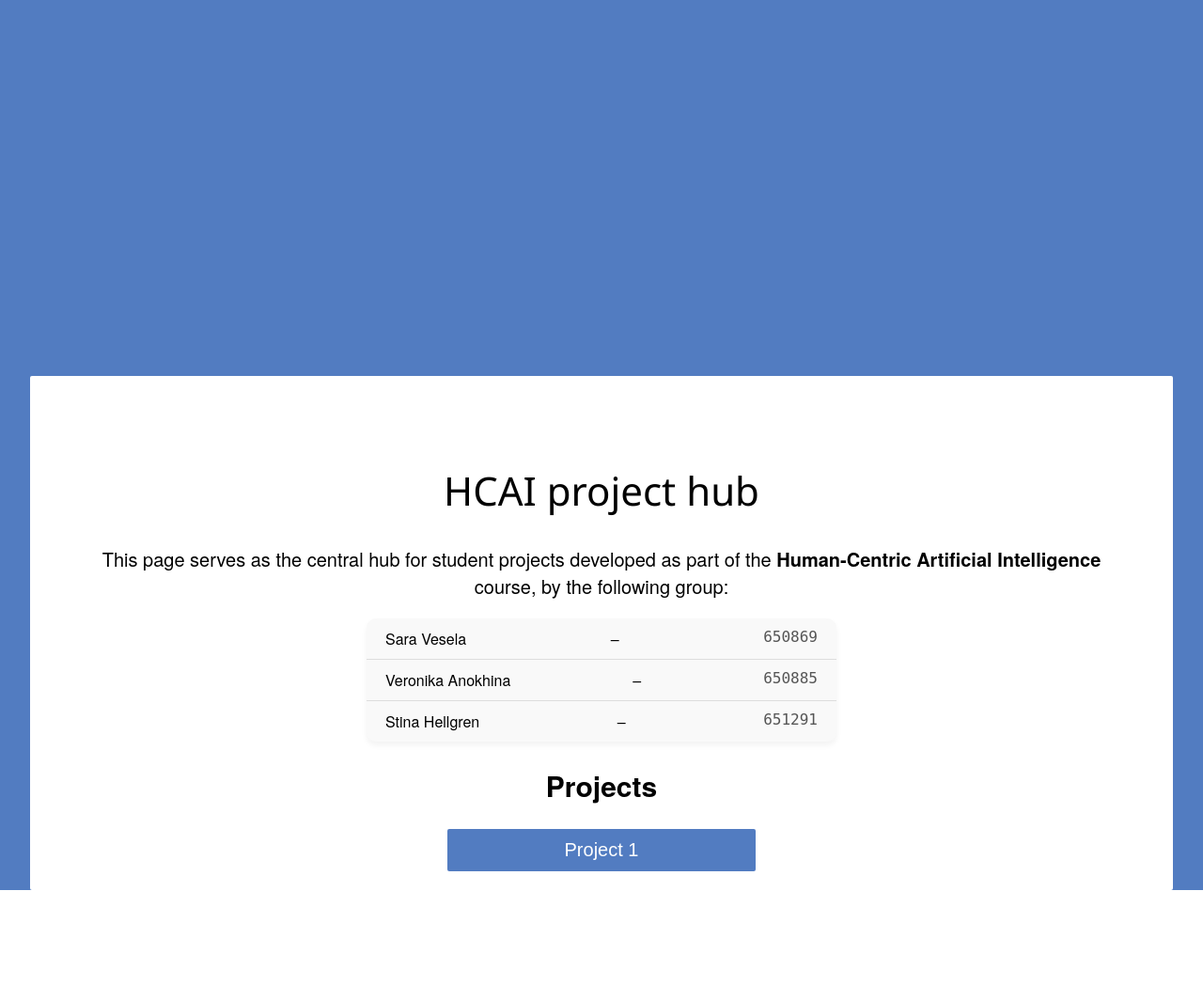
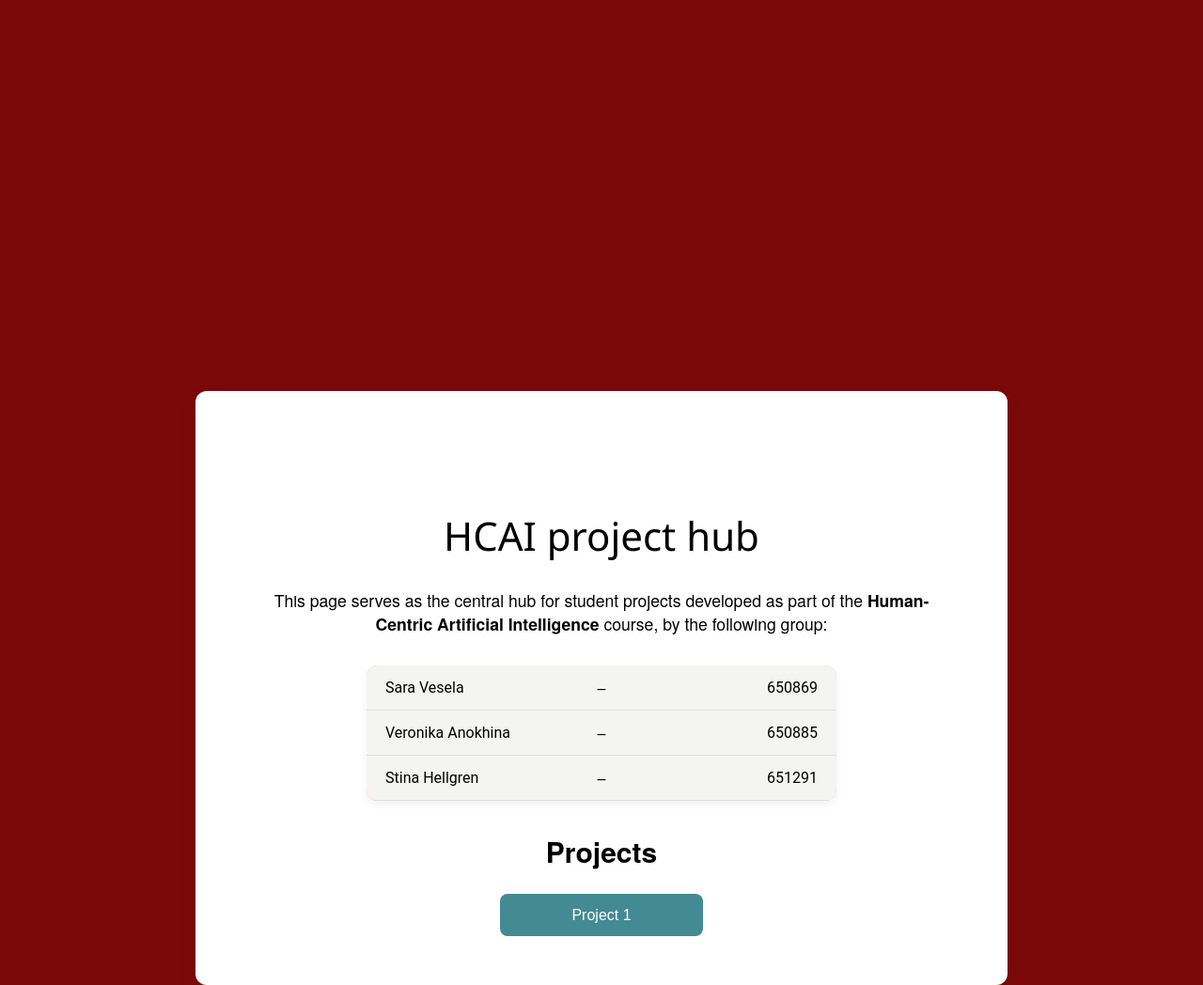
Before and after one commit to sevenxx07/Human-CentricAI_Project, a Django app: page / in a window 1280 px wide. Shown: the whole page at 94% size. Before the commit the page ends 947 px from the top, so only its background shows below. Run offline with Django 5.2, Linux system fonts and the light colour scheme.

Commit message:
CSS design changes

```diff
--- a/home/static/home/style.css
+++ b/home/static/home/style.css
@@ -1,30 +1,93 @@
-.student-id {
-    font-family: monospace;
-    color: #555;
+@import url('https://fonts.googleapis.com/css2?family=Bebas+Neue&display=swap');
+
+body {
+    margin: 0; /* removes default spacing around the body */
+    padding: 0;
+    background-color: #7c0909;
+    font-family: 'Roboto', sans-serif; /* Or any modern font you prefer */
+
+}
+
+.bebas-neue-regular {
+    font-family: "Bebas Neue", sans-serif;
+    font-weight: 400;
+    font-style: normal;
+  }
+
+  button {
+    background-color: #156e78;/* Dark red background */
+    color: white; /* White text */
+    padding: 10px 20px; /* Padding for the button */
+    border: none; /* No border */
+    border-radius: 8px; /* Rounded corners */
+    font-size: 1rem; /* Font size */
+    cursor: pointer; /* Pointer cursor on hover */
+    transition: background-color 0.3s ease, transform 0.2s ease; /* Smooth transition for hover effects */
+}
+
+button:hover {
+    background-color: #4ca3ad; /
+    transform: translateY(-2px); /* Subtle lift effect on hover */
+}
+
+button:active {
+    background-color: #134c53; /* Darker red when button is clicked */
+    transform: translateY(0); /* Reset the lift effect */
+}
+
+.box {
+    margin: 1rem auto 0 ; /* centers the box horizontally with margigin: 0 auto */
+    padding: 2rem; /* Inner spacing */
+    background: #ffffff;
+    border-radius: 12px;
+    box-shadow: 0 8px 20px rgba(0,0,0,0.08);
+    max-width: 800px;
+    width: 90%;
+}
+
+
+.student-item {
+    display: grid;
+    grid-template-columns: 1fr auto 1fr;
+    align-items: center;
+    padding: 12px 20px;
+    border-bottom: 1px solid #ddd;
+    font-size: 1rem;
+    background-color: #f4f4f2;
+    color: #000000;
+}
+
+.student-dash {
+    text-align: center;
+    color: #000000;
 }
 
 .student-list {
     list-style: none;
     padding: 0;
     max-width: 500px;
-    margin: 0 auto;
-    background: #f9f9f9;
-    border-radius: 10px;
-    box-shadow: 0 4px 6px rgba(0,0,0,0.05);
+    margin: 2rem auto;
+    background: #ffaaa5;
+    border-radius: 12px;
+    box-shadow: 0 4px 10px rgba(0,0,0,0.06);
+    overflow: hidden;
 }
 
-.student-item {
-    padding: 10px 20px;
-    border-bottom: 1px solid #ddd;
-    font-size: 16px;
-    display: flex;
-    justify-content: space-between;
+.student-name,
+.student-id {
+    font-family: 'Roboto', sans-serif;
+    color: #000000;
 }
 
-.student-item:last-child {
-    border-bottom: none;
+.student-id {
+    text-align: right;
+    font-family: 'Roboto', sans-serif;
+    color: #000000;
 }
 
 .centered-text {
     text-align: center;
+    margin-bottom: 1.5rem;
+    font-size: 1.1rem;
+    color: #000000;
 }
--- a/home/templates/home/index.html
+++ b/home/templates/home/index.html
@@ -1,13 +1,12 @@
 {% extends 'base.html' %}
-
 {%  load static %}
 
 {% block extra_css %}
         <link rel= "stylesheet" href="{% static 'home/style.css'%}">
 {% endblock %}
 
+
 {% block content %}
-
 <div class="box">
     <div class="title-container">
         <div class = "title">HCAI project hub</div>
```
